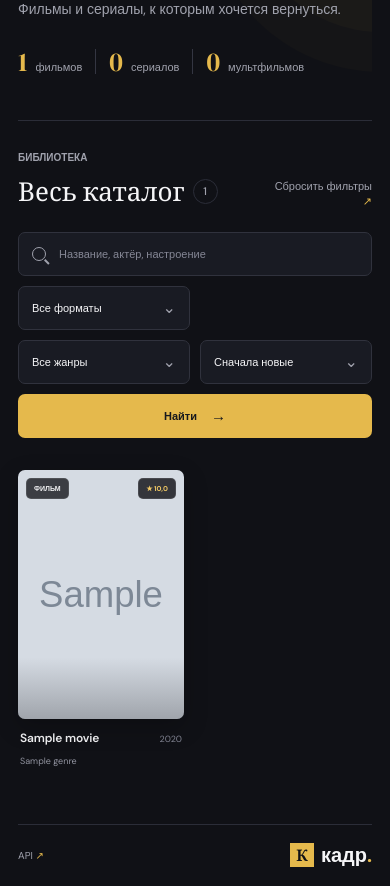
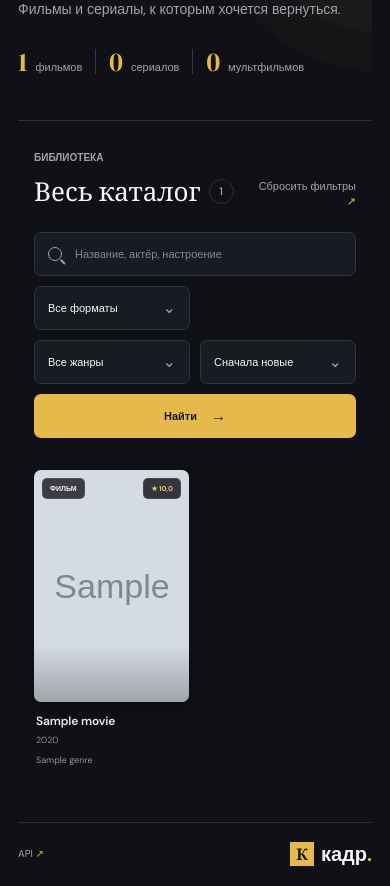
Before and after one commit to Den31211/top_website_final, a Django app: page / in a window 390 px wide. Shown: the part 308-1194 px from the top of the page. Run offline with Django 5.2, Linux system fonts and the light colour scheme; tables that the repository leaves empty hold one stand-in row (values such as "Sample post"); grey boxes marked "Sample" are stand-in pictures.

Commit message:
Поработал с карточками фильмов

```diff
--- a/apps/core/static/core/site.css
+++ b/apps/core/static/core/site.css
@@ -818,3 +818,54 @@ h1, h2, h3, p { margin-top: 0; }
     right: 8px;
   }
 }
+/* Адаптивность каталога */
+@media (max-width: 900px) {
+  .home-page .catalog-section {
+    padding-left: 24px;
+    padding-right: 24px;
+  }
+
+  .home-page .movie-grid {
+    column-gap: 18px;
+    row-gap: 34px;
+  }
+}
+
+@media (max-width: 620px) {
+  .home-page .catalog-section {
+    padding-left: 16px;
+    padding-right: 16px;
+  }
+
+  .home-page .movie-grid {
+    column-gap: 12px;
+    row-gap: 28px;
+  }
+
+  .home-page .movie-title-row {
+    flex-wrap: wrap;
+    gap: 3px;
+  }
+
+  .home-page .movie-title-row h3 {
+    width: 100%;
+  }
+
+  .home-page .movie-year {
+    padding-top: 0;
+  }
+}
+
+@media (max-width: 360px) {
+  .home-page .movie-grid {
+    column-gap: 9px;
+  }
+
+  .home-page .movie-title-row h3 {
+    font-size: 11px;
+  }
+
+  .home-page .genre-line {
+    font-size: 8px;
+  }
+}
```
